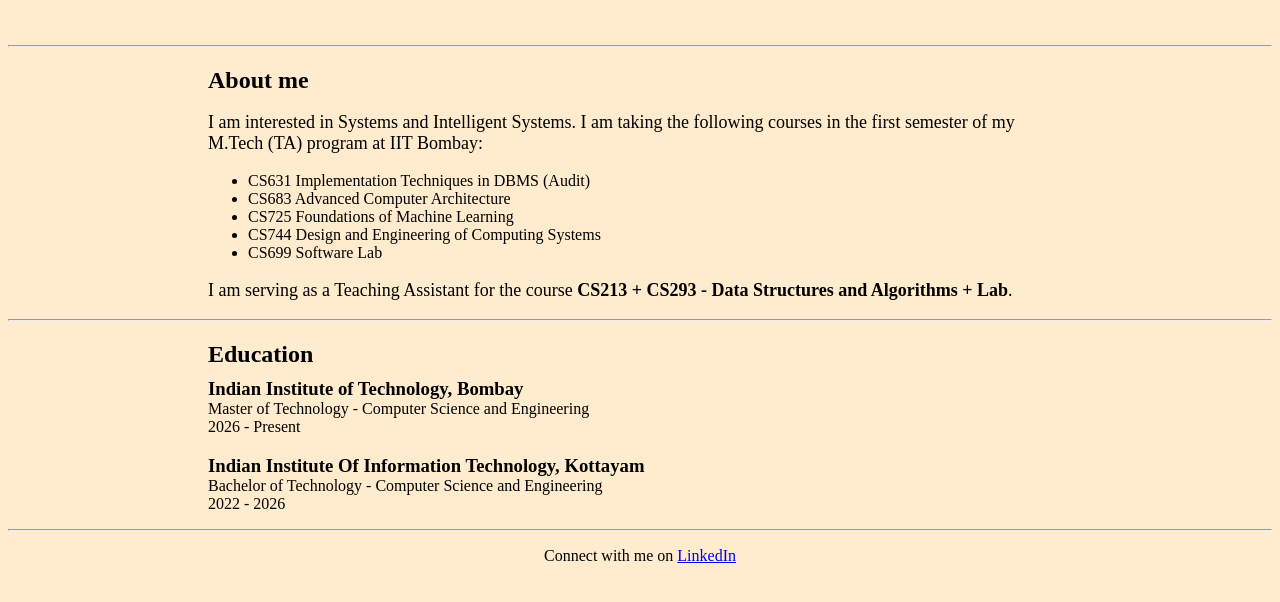
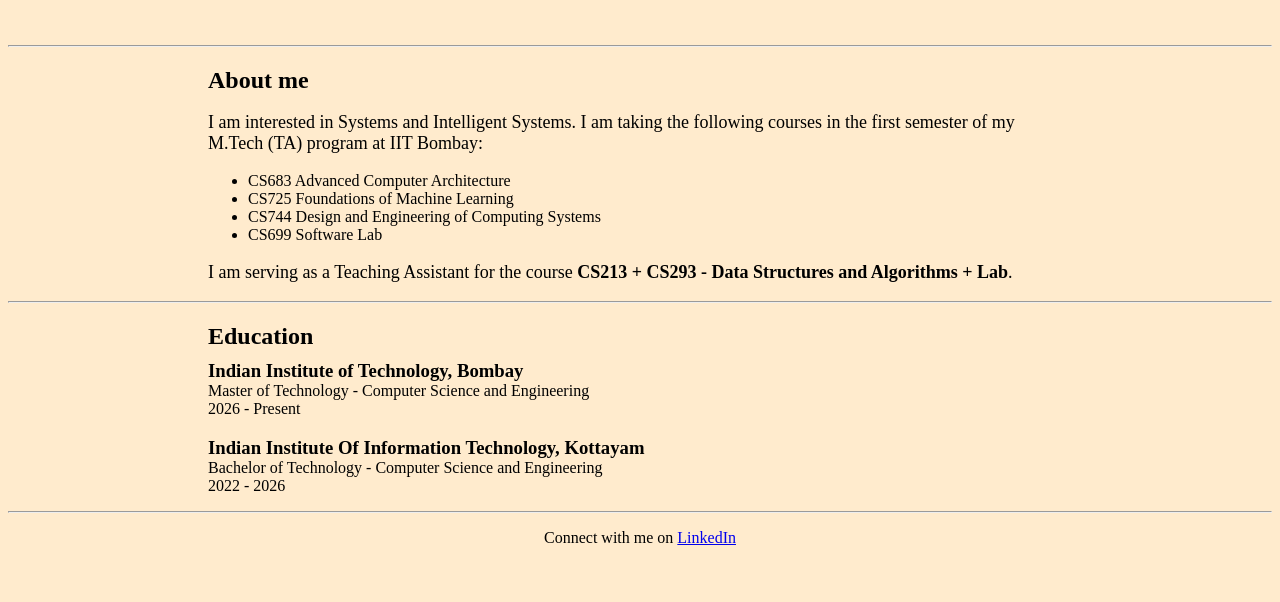
Before and after one commit to tejasitankar1103/CS699_assignment3, a plain HTML site: page index.html in a window 1280 px wide. Shown: the part 178-780 px from the top of the page. Drawn offline with Linux system fonts and the light colour scheme.

Commit message:
Update course information

```diff
--- a/index.html
+++ b/index.html
@@ -25,7 +25,6 @@
     <p style="font-size: large;">I am interested in Systems and Intelligent Systems. I am taking the following courses in the first semester of my M.Tech (TA) program at IIT Bombay:
     </p>
     <ul>
-        <li> CS631 Implementation Techniques in DBMS (Audit)</li>
         <li> CS683 Advanced Computer Architecture</li>
         <li> CS725 Foundations of Machine Learning</li>
         <li> CS744 Design and Engineering of Computing Systems</li>
```
